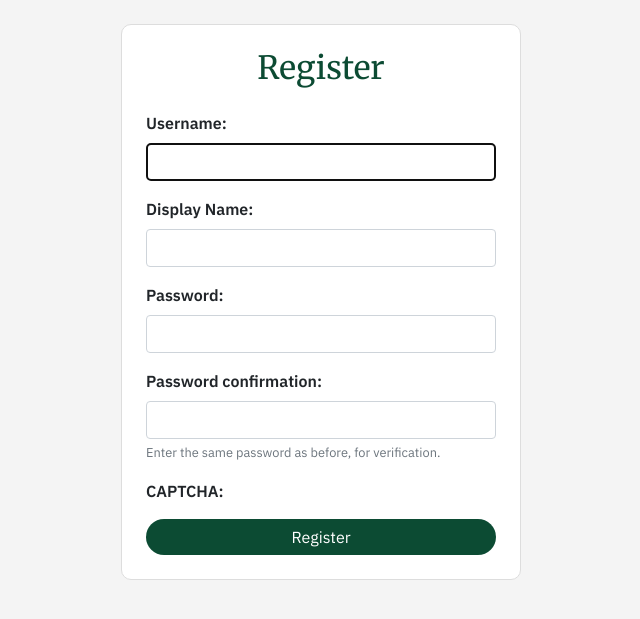
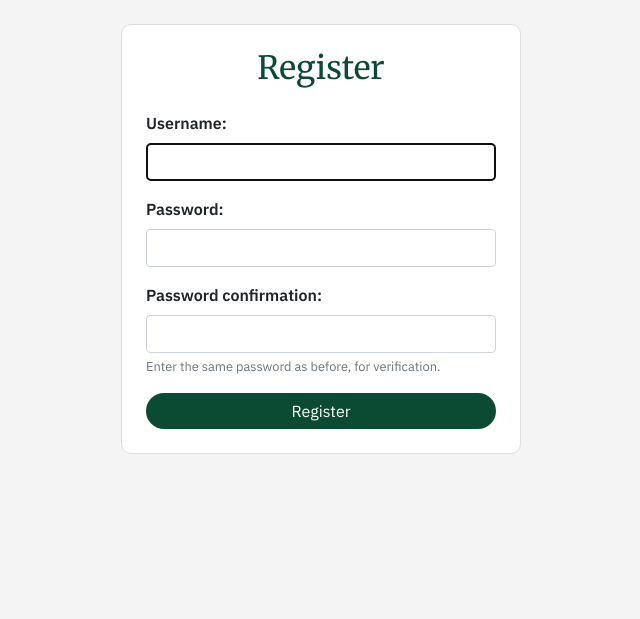
Before and after one commit to Rachit74/hamdard-library, a Django app: page /user/register/ in a window 1280 px wide. Shown: the part 56-675 px from the top of the page, without its empty margins (319-959 px from the left). Run offline with Django 5.2, Linux system fonts and the light colour scheme; some libraries are stand-ins or nearby versions.

Commit message:
register form change, delete confirm popup

```diff
--- /dev/null
+++ b/hamdard_library/library/static/library/js/delete_account.js
@@ -0,0 +1,3 @@
+function confirmDelete() {
+    return confirm("Are you sure you want to delete your account?");
+}
--- a/hamdard_library/library/templates/library/base.html
+++ b/hamdard_library/library/templates/library/base.html
@@ -93,6 +93,7 @@
     <!-- js scripts -->
     {% block scripts %}
     <script src="{% static 'library/js/home.js' %}"></script>
+    <script src="{% static 'library/js/delete_account.js' %}"></script>
     {% endblock %}
 
     <!-- bootstrap js -->
--- a/hamdard_library/user/forms.py
+++ b/hamdard_library/user/forms.py
@@ -1,18 +1,14 @@
 from django import forms
 from django.contrib.auth.models import User
 from django.contrib.auth.forms import UserCreationForm, AuthenticationForm
-# from captcha.fields import CaptchaField
 
 
 class RegistartionForm(UserCreationForm):
-    first_name = forms.CharField(label="Display Name:", max_length=250, required=False)
-    # captcha = CaptchaField()
-
     usable_password = None
 
     class Meta:
         model = User
-        fields = ['username', 'first_name','email' , 'password1', 'password2']
+        fields = ['username', 'email' , 'password1', 'password2']
 
 
 class UserLoginForm(AuthenticationForm):
--- a/hamdard_library/user/templates/user/register.html
+++ b/hamdard_library/user/templates/user/register.html
@@ -30,17 +30,6 @@
                 {% endif %}
             </div>
             <div class="form-group mb-3">
-                <label for="{{ form.first_name.id_for_label }}" class="form-label">Display Name:</label>
-                {{ form.first_name }}
-                {% if form.first_name.errors %}
-                    <div class="text-danger">
-                        {% for error in form.first_name.errors %}
-                            <div>{{ error }}</div>
-                        {% endfor %}
-                    </div>
-                {% endif %}
-            </div>
-            <div class="form-group mb-3">
                 <label for="{{ form.password1.id_for_label }}" class="form-label">Password:</label>
                 {{ form.password1 }}
                 {% if form.password1.errors %}
@@ -63,17 +52,6 @@
                 {% endif %}
                 <small class="form-text text-muted">Enter the same password as before, for verification.</small>
             </div>
-            <div class="form-group mb-3">
-                <label for="{{ form.captcha.id_for_label }}" class="form-label">CAPTCHA:</label>
-                {{ form.captcha }}
-                {% if form.captcha.errors %}
-                    <div class="text-danger">
-                        {% for error in form.captcha.errors %}
-                            <div>{{ error }}</div>
-                        {% endfor %}
-                    </div>
-                {% endif %}
-            </div>
             <button type="submit" class="btn btn-dark btn-block w-100 mt-3" style="border-radius: 25px; font-family: 'IBM Plex Sans', sans-serif;">Register</button>
         </form>
     </div>
--- a/hamdard_library/user/templates/user/user_profile.html
+++ b/hamdard_library/user/templates/user/user_profile.html
@@ -58,10 +58,9 @@
                 <div class="card-body">
                     <h2 class="card-title text-center">{{ user.first_name }}</h2>
                     <p class="card-text">Username: {{ user.username }}</p>
-                    <p class="card-text">ID:{{ user.id }}</p>
                     <p class="card-text">Files Uploaded: {{ uploads }}</p>
                     <div class="d-grid gap-2">
-                        <a href="{% url 'library_delete_account' %}" class="btn btn-outline-danger btn-sm">Delete Account</a>
+                        <a href="{% url 'library_delete_account' %}" class="btn btn-outline-danger btn-sm" onclick="return confirmDelete()">Delete Account</a>
                         <p></p>
                         {% if user.is_staff %}
                         <div class="lnks">
```
